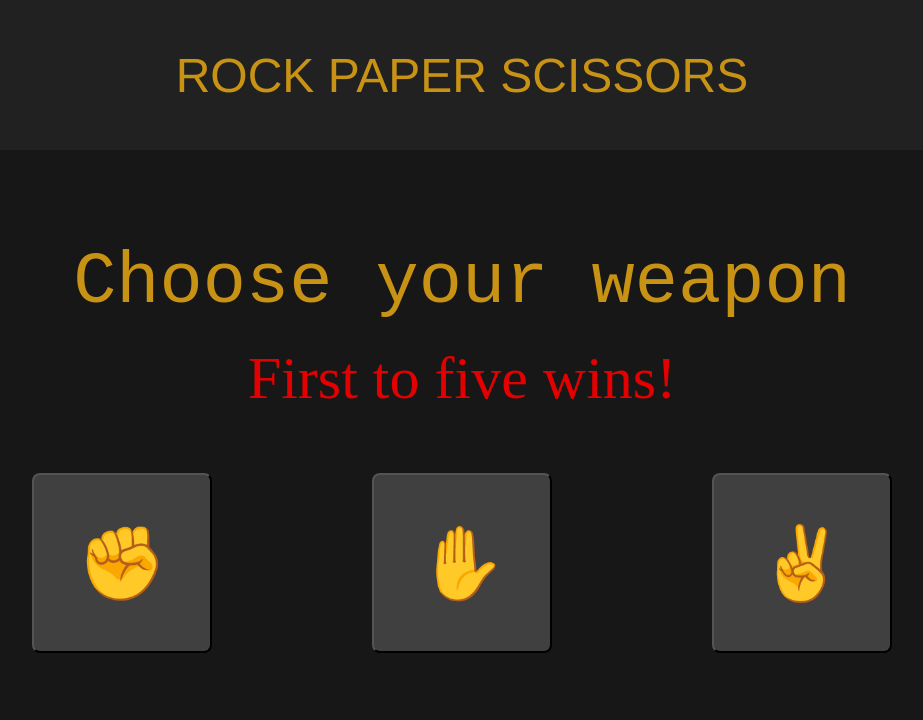
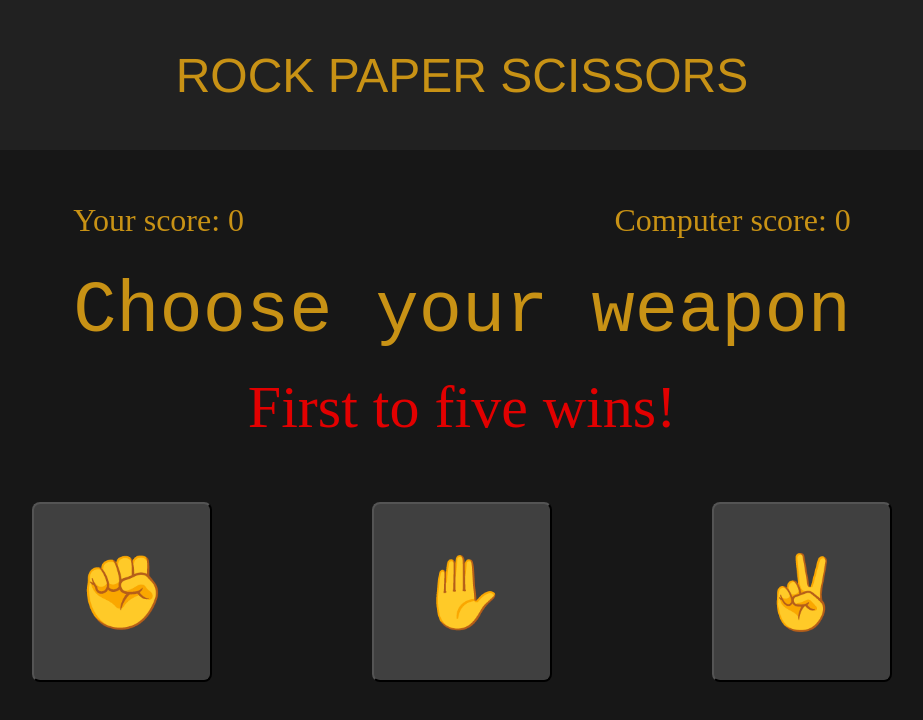
Before and after one commit to mohammedalgamal/Rock-Paper-Scissors, a plain HTML site: page index.html in a window 1280 px wide. Shown: the whole page, without its empty margins (178-1101 px from the left). Drawn offline with Linux system fonts and the light colour scheme.

Commit message:
Add scores and empty div for result

```diff
--- a/index.html
+++ b/index.html
@@ -16,6 +16,14 @@
 
     <div class="content">
         <div class="titles">
+            <div class="scores">
+                <p id="player">
+                    Your score: 0
+                </p>
+                <p id="computer">
+                    Computer score: 0
+                </p>
+            </div>
             <p id="order">
                 Choose your weapon
             </p>
@@ -28,6 +36,8 @@
             <button>&#9995</button>
             <button>&#9996</button>
         </div>
+        <div class="result">
+        </div>
     </div>
 </body>
 </html>
--- a/style.css
+++ b/style.css
@@ -26,11 +26,21 @@ p {
     text-align: center;
 }
 
+.scores {
+    display: flex;
+    justify-content: space-between;
+    align-items: center;
+    color: #c89215;
+    font-size: xx-large;
+
+}
+
 #order {
     font-size: 72px;
     color: #c89215;
     font-family: monospace;
     margin-bottom: 0;
+    margin-top: 0px;
 }
 
 #rule {
@@ -58,3 +68,10 @@ button:hover {
     scale: 1.25;
     border: #c89215 solid;
 }
+
+.result {
+    margin-top: 70px;
+    font-size: xx-large;
+    font-weight: bold;
+    color: #e20000;
+}
```
